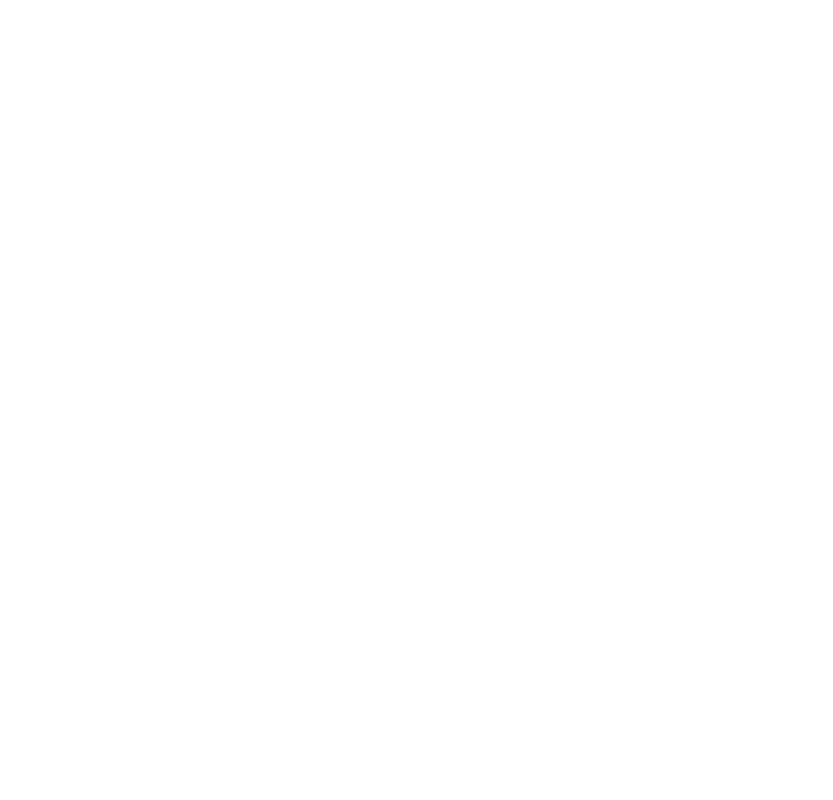
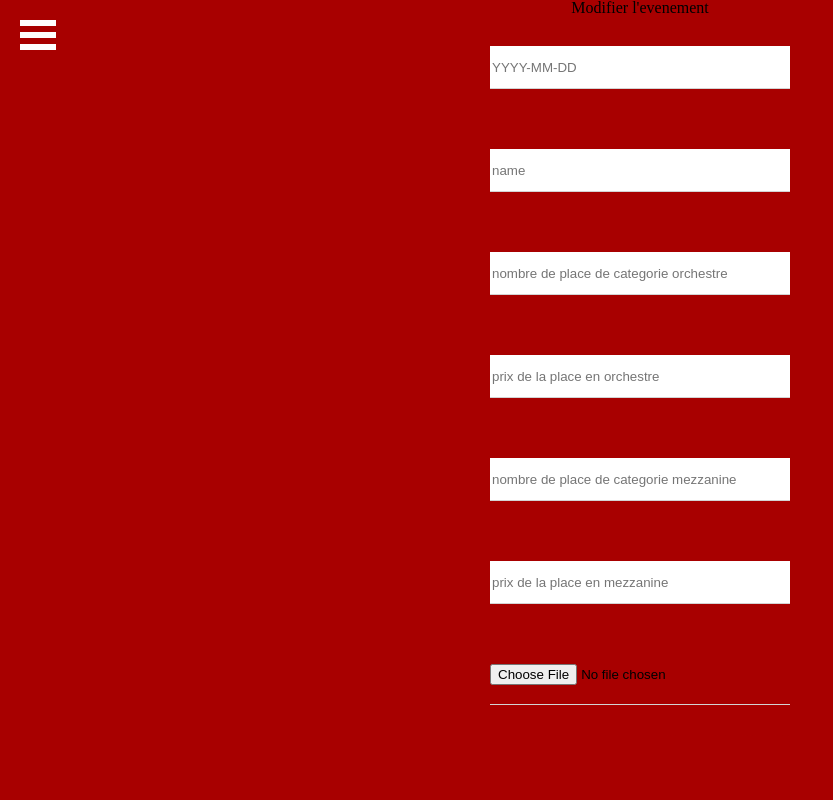
Before and after one commit to CONSTANST/OlympiaFront, a React (Create React App) app: page /modifyEvent/1 in a window 1280 px wide. Before the commit this address had no page. Shown: the top 800 px of the page, without its empty margins (0-833 px from the left). Built offline with nearby package versions, Linux system fonts and the light colour scheme.

Commit message:
ModifyEvent works even for pictures

```diff
--- a/src/App.js
+++ b/src/App.js
@@ -26,8 +26,8 @@
         <Route path="/signup" element={<Signup />} />
         <Route path="/event/:id" element={<Event />} />
         <Route path="/tickets" element={<TicketSearch />} />
-        <Route path="/modifyEvent" element={<ModifyEvent />} />
         <Route path="/deleteEvent" element={<DeleteEvent />} />
+        <Route path="/modifyEvent/:id" element={<ModifyEvent />} />
         <Route path="/deleteTicket/:id" element={<DeleteTicket />} />
         <Route path="/ticketsBook/:id" element={<TicketBooK />} />
         <Route path="/eventToPublish" element={<EventToPublish />} />
--- a/src/page/Event/Event.js
+++ b/src/page/Event/Event.js
@@ -34,6 +34,7 @@
               <p>Name : {item.name}</p>
               {localStorage.setItem("eventName", item.name)}
               <img src={item.event_image.url} alt={item.name} />
+              {localStorage.setItem("eventImage", item.event_image.url)}
               <p>Seats :</p>
 
               {item.seats.map((seat) => (
--- a/src/page/Event/EventToPublish.js
+++ b/src/page/Event/EventToPublish.js
@@ -25,7 +25,7 @@
       formData.append("mezzanine", mezzanine);
       formData.append("orchestrePrice", orchestrePrice);
       formData.append("mezzaninePrice", mezzaninePrice);
-      console.log(formData);
+
       const response = await axios.post(
         `http://localhost:3000/events/create`,
         formData
--- a/src/page/Event/ModifyEvent.js
+++ b/src/page/Event/ModifyEvent.js
@@ -4,6 +4,9 @@
 
 const ModifyEvent = () => {
   const params = useParams();
+  const eventName = localStorage.getItem("eventName");
+  const eventImage = localStorage.getItem("eventImage");
+
   const [date, setDate] = useState();
   const [name, setName] = useState();
   const [orchestre, setOrchestre] = useState();
@@ -12,26 +15,22 @@
   const [mezzaninePrice, setMezzaninePrice] = useState();
   const [file, setFile] = useState({});
   const [preview, setPreview] = useState("");
-
   const handleSubmit = async (event) => {
     event.preventDefault();
-    const eventModified = {
-      date,
-      name,
-      seats: [
-        {
-          orchestre,
-          mezzanine,
-        },
-      ],
-      orchestrePrice,
-      mezzaninePrice,
-      event_image: file,
-    };
+
     try {
+      const formDataToModify = new FormData();
+      formDataToModify.append("event_image", file);
+      formDataToModify.append("name", name);
+      formDataToModify.append("date", date);
+      formDataToModify.append("orchestre", orchestre);
+      formDataToModify.append("mezzanine", mezzanine);
+      formDataToModify.append("orchestrePrice", orchestrePrice);
+      formDataToModify.append("mezzaninePrice", mezzaninePrice);
+      console.log(formDataToModify);
       const response = await axios.put(
         `http://localhost:3000/event/modify/${params.id}`,
-        eventModified
+        formDataToModify
       );
       console.log(response);
     } catch (error) {
@@ -41,7 +40,9 @@
   return (
     <div className="signup-container">
       <form onSubmit={handleSubmit} className="signup-form">
-        <p>Modifier l'evenement {}</p>
+        <img src={eventImage} alt={eventName} />
+        <p>Modifier l'evenement {eventName}</p>
+
         <input
           type="text"
           placeholder="YYYY-MM-DD"
```
